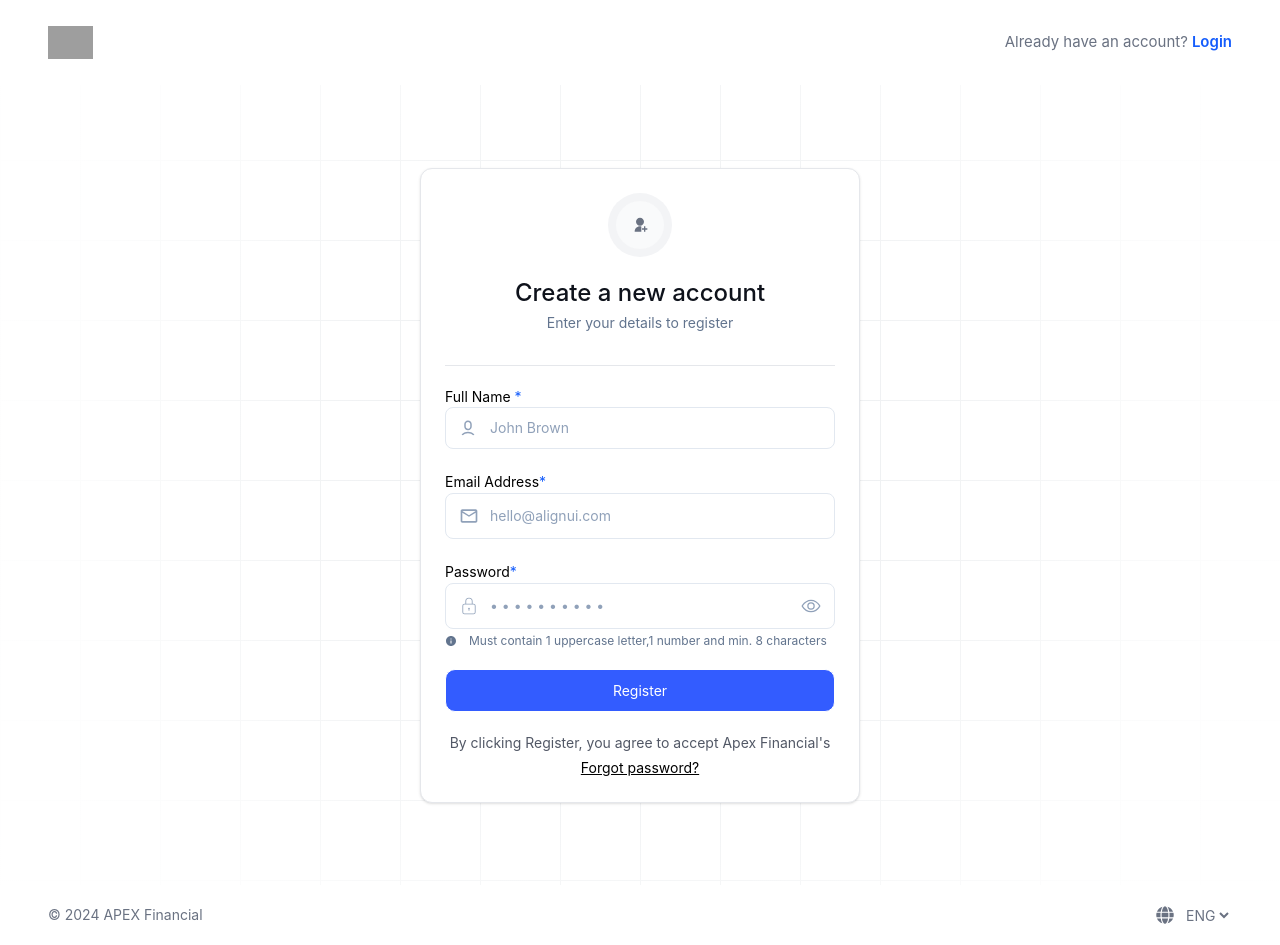
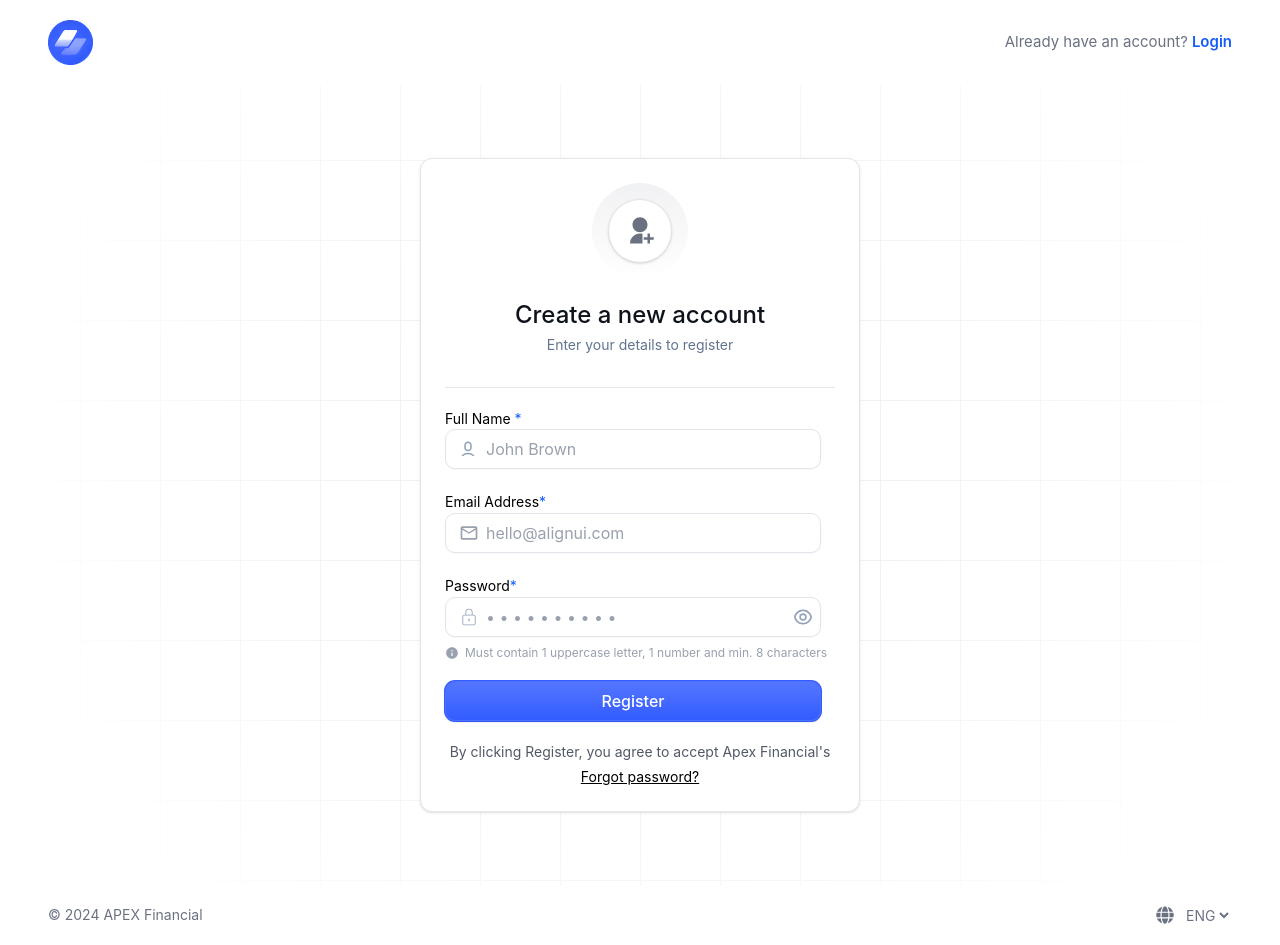
Before and after one commit to dieus-code/apex, a React (Vite) app: page /signup in a window 1280 px wide. Built offline with nearby package versions, Linux system fonts and the light colour scheme; grey boxes are pictures that could not be loaded.

Commit message:
design flaw fix & import path resolutions

```diff
--- a/src/components/auth-components/AuthCard.tsx
+++ b/src/components/auth-components/AuthCard.tsx
@@ -7,9 +7,10 @@ type AuthCardProps = {
 
 const AuthCard = ({ icon, children }: AuthCardProps) => {
   return (
+
     <div className="w-full max-w-[440px] rounded-xl border border-gray-200 bg-white p-6 shadow-sm">
-     <div className=" flex w-16 h-16 mb-5 mx-auto items-center justify-center rounded-full bg-gray-100 p-4">
-      <div className="p-4 mx-auto  flex h-12 w-12 items-center justify-center rounded-full bg-gray-50">
+     <div className=" flex w-24 h-24 mb-5 mx-auto items-center justify-center rounded-full bg-gradient-to-b from-[#717784]/10 to-[#717784]/0 p-4">
+      <div className="p-4 mx-auto  flex h-16 w-16 items-center justify-center rounded-full bg-[#FFFFFF] shadow-sm border border-[#E1E4EA]">
         {icon}
       </div>
 </div>
--- a/src/components/auth-components/Navbar.tsx
+++ b/src/components/auth-components/Navbar.tsx
@@ -1,5 +1,5 @@
 import { Link } from "react-router-dom";
-import logo from "../assets/Apex_logo.png";
+import logo from "../../assets/Apex_logo.png";
 
 interface NavbarProps {
   text: string;
--- a/src/components/auth-components/buttons.tsx
+++ b/src/components/auth-components/buttons.tsx
@@ -4,11 +4,8 @@ interface ButtonProps extends React.ButtonHTMLAttributes<HTMLButtonElement> {
 }
 export default function Button({ children, ...props }: ButtonProps) {
   return (
-    <button
-      className="w-full  bg-[#335CFF] hover:bg-[#2349E6] text-white px-[10px] py-[10px] border transition duration-300 rounded-[10px] text-[14px]"
-
-    >
-      {children}
-    </button>
+   <button className="relative overflow-hidden w-[376px] h-10 p-[10px] gap-1 rounded-[10px] flex items-center justify-center text-white font-medium bg-[#335CFF] border border-white/12 shadow-[0px_0px_0px_1px_#335CFF,0px_1px_2px_0px_rgba(14,18,27,0.24)] before:absolute before:inset-0 before:bg-gradient-to-b before:from-white/16 before:to-transparent hover:opacity-95 transition-opacity">
+  {children}
+</button>
   );
 }
--- a/src/components/auth-components/inputs.tsx
+++ b/src/components/auth-components/inputs.tsx
@@ -2,7 +2,7 @@ import React from "react";
 import {Link} from "react-router-dom";
 
 import { CiLock } from "react-icons/ci";
-import { IoEyeOutline } from "react-icons/io5";
+import { RiEyeLine } from "react-icons/ri";
 import { MdMailOutline } from "react-icons/md";
 import { RiUser6Line } from "react-icons/ri";
 import { RiInformationFill } from "react-icons/ri";
@@ -34,7 +34,7 @@ export default function NewInputs(){
                 name="fullName"
                 required
                 placeholder="John Brown"
-                className="w-full pl-11 pr-4 py-2.5 rounded-lg border border-slate-200 text-slate-800 placeholder-slate-400 text-sm focus:outline-none focus:border-indigo-500 focus:ring-2 focus:ring-indigo-500/20 transition duration-150 ease-in-out"
+                className="w-[376px] h-10 py-[10px] pr-[10px] pl-10 rounded-[10px] bg-[#FFFFFF] border border-[#E1E4EA] text-[#0E121B] placeholder:text-[#99A0AE] shadow-[0px_1px_2px_0px_#0A0D1408] focus:outline-none focus:border-[#335CFF] focus:ring-1 focus:ring-[#335CFF] transition-all"
               />
             </div>
           </div>
@@ -44,15 +44,17 @@ export default function NewInputs(){
               Email Address<span className="text-blue-600">*</span>
             </label>
             <div className="relative flex items-center">
+  {/* Absolute Icon */}
+  <MdMailOutline className="absolute left-3.5 text-[#99A0AE] text-xl pointer-events-none" />
 
-              <MdMailOutline className="absolute left-3.5 text-slate-400 text-xl pointer-events-none" />
+  {/* Email Input */}
   <input
     type="email"
     id="email"
     name="email"
     required
     placeholder="hello@alignui.com"
-                className="w-full pl-11 pr-4 py-3 rounded-lg border border-slate-200 text-slate-800 placeholder-slate-400 text-sm focus:outline-none focus:border-indigo-500 focus:ring-2 focus:ring-indigo-500/20 transition duration-150 ease-in-out"
+    className="w-[376px] h-10 py-[10px] pr-[10px] pl-10 rounded-[10px] bg-[#FFFFFF] border border-[#E1E4EA] text-[#0E121B] placeholder:text-[#99A0AE] shadow-[0px_1px_2px_0px_#0A0D1408] focus:outline-none focus:border-[#335CFF] focus:ring-1 focus:ring-[#335CFF] transition-all"
   />
 </div>
 
@@ -71,14 +73,17 @@ export default function NewInputs(){
           id="password"
           name="password"
          placeholder="• • • • • • • • • •"
-          className="w-full pl-11 pr-4 py-3 rounded-lg border border-slate-200 text-slate-800 placeholder-slate-400 text-sm focus:outline-none focus:border-indigo-500 focus:ring-2 focus:ring-indigo-500/20 transition duration-150 ease-in-out"
+           className="w-[376px] h-10 py-[10px] pr-[10px] pl-10 rounded-[10px] bg-[#FFFFFF] border border-[#E1E4EA] text-[#0E121B] placeholder:text-[#99A0AE] shadow-[0px_1px_2px_0px_#0A0D1408] focus:outline-none focus:border-[#335CFF] focus:ring-1 focus:ring-[#335CFF] transition-all"
         />
-        <IoEyeOutline className="absolute right-3.5 text-slate-400 text-xl pointer-events-none"  />
+        <RiEyeLine className="absolute right-3.5 text-slate-400 text-xl pointer-events-none mr-2"  />
       </div>
 
 
  {/* Password Requirements Checklist Line */}
-        <div  className="text-center flex items-center gap-3 mt-1 text-xs text-slate-500"> <RiInformationFill/><span><p>Must contain 1 uppercase letter,1 number and min. 8 characters </p ></span></div>
+        <div className="flex items-center gap-1.5 mt-2 text-[12px] leading-[16px] text-[#99A0AE]">
+  <RiInformationFill className="text-sm shrink-0 text-[#99A0AE]" />
+  <p>Must contain 1 uppercase letter, 1 number and min. 8 characters</p>
+</div>
         </div>
        <Button type="submit">Register</Button>
         {/* terms and conditions */}
@@ -118,7 +123,7 @@ export function LoginInputs(){
                 name="email"
                 required
                 placeholder="hello@alignui.com"
-                className="w-full pl-11 pr-4 py-3 rounded-lg border border-slate-200 text-slate-800 placeholder-slate-400 text-sm focus:outline-none focus:border-indigo-500 focus:ring-2 focus:ring-indigo-500/20 transition duration-150 ease-in-out"
+                className="w-[376px] h-10 py-[10px] pr-[10px] pl-10 rounded-[10px] bg-[#FFFFFF] border border-[#E1E4EA] text-[#0E121B] placeholder:text-[#99A0AE] shadow-[0px_1px_2px_0px_#0A0D1408] focus:outline-none focus:border-[#335CFF] focus:ring-1 focus:ring-[#335CFF] transition-all"
               />
             </div>
 
@@ -138,9 +143,9 @@ export function LoginInputs(){
           id="password"
           name="password"
           placeholder="• • • • • • • • • •"
-          className="w-full pl-11 pr-4 py-3 rounded-lg border border-slate-200 text-slate-800 placeholder-slate-400 text-sm focus:outline-none focus:border-indigo-500 focus:ring-2 focus:ring-indigo-500/20 transition duration-150 ease-in-out"
+        className="w-[376px] h-10 py-[10px] pr-[10px] pl-10 rounded-[10px] bg-[#FFFFFF] border border-[#E1E4EA] text-[#0E121B] placeholder:text-[#99A0AE] shadow-[0px_1px_2px_0px_#0A0D1408] focus:outline-none focus:border-[#335CFF] focus:ring-1 focus:ring-[#335CFF] transition-all"
         />
-        <IoEyeOutline className="absolute right-3.5 text-slate-400 text-xl pointer-events-none"  />
+        <RiEyeLine className="absolute right-3.5 text-slate-400 text-xl pointer-events-none"  />
       </div>
       </div>
 
@@ -155,7 +160,7 @@ export function LoginInputs(){
             <label htmlFor="remember" className="ml-2 text-sm text-slate-600 cursor-pointer select-none">
               keep me logged in
             </label>
-             <Link to ="/reset-password" className="ml-35 text-xs font-medium text-black hover:text-indigo-500 transition-colors underline">
+             <Link to ="/reset-password" className="text-[#525866] font-['Inter'] font-medium text-[14px]  underline decoration-solid underline-offset-0 ml-35">
              Forgot password?
               </Link>
           </div>
@@ -192,7 +197,7 @@ export function ResetInputs(){
                 name="email"
                 required
                 placeholder="hello@alignui.com"
-                className="w-full pl-11 pr-4 py-3 rounded-lg border border-slate-200 text-slate-800 placeholder-slate-400 text-sm focus:outline-none focus:border-indigo-500 focus:ring-2 focus:ring-indigo-500/20 transition duration-150 ease-in-out"
+               className="w-[376px] h-10 py-[10px] pr-[10px] pl-10 rounded-[10px] bg-[#FFFFFF] border border-[#E1E4EA] text-[#0E121B] placeholder:text-[#99A0AE] shadow-[0px_1px_2px_0px_#0A0D1408] focus:outline-none focus:border-[#335CFF] focus:ring-1 focus:ring-[#335CFF] transition-all"
               />
             </div>
 
@@ -217,47 +222,49 @@ const email = "hello@alignui.com"
 
 
         <>
-        <div className="text-center mb-8">
+        <div className="text-center mb-4">
           {/* Title & Description */}
           <h1 className="text-2xl font-medium leading-8 text-center text-[#0E121B]">Enter verification code</h1>
-          <p className="text-sm text-slate-500 mt-2 mb-8 leading-relaxed">
+          <p className="text-sm text-slate-500 mt-2 mb-4 leading-relaxed">
             We've sent a  code to {email}.
           </p>
         </div>
          {/* Divider */}
       <div className="mb-5 h-px w-full bg-gray-200" />
         <form  className="space-y-6">
-          <div className="flex justify-between gap-2" >
-              {/* input 1 */}
+         <div className="flex items-center justify-center gap-2 w-[376px]">
+  {/* Input 1 */}
   <input
     type="text"
     inputMode="numeric"
     maxLength={1}
-                className="w-20 h-14 text-center text-xl font-bold text-slate-800 bg-slate-50 border border-slate-200 rounded-lg focus:bg-white focus:outline-none focus:border-indigo-500 focus:ring-2 focus:ring-indigo-500/20 transition-all duration-150"
+    className="w-[86.5px] h-[64px] py-4 px-2 text-center text-xl font-bold text-[#0E121B] bg-[#FFFFFF] border border-[#E1E4EA] rounded-[10px] shadow-[0px_1px_2px_0px_#0A0D1408] focus:outline-none focus:border-[#335CFF] focus:ring-1 focus:ring-[#335CFF] transition-all"
   />
-              {/* input 2 */}
+
+  {/* Input 2 */}
   <input
     type="text"
     inputMode="numeric"
     maxLength={1}
-                className="w-20 h-14 text-center text-xl font-bold text-slate-800 bg-slate-50 border border-slate-200 rounded-lg focus:bg-white focus:outline-none focus:border-indigo-500 focus:ring-2 focus:ring-indigo-500/20 transition-all duration-150"
+    className="w-[86.5px] h-[64px] py-4 px-2 text-center text-xl font-bold text-[#0E121B] bg-[#FFFFFF] border border-[#E1E4EA] rounded-[10px] shadow-[0px_1px_2px_0px_#0A0D1408] focus:outline-none focus:border-[#335CFF] focus:ring-1 focus:ring-[#335CFF] transition-all"
   />
-              {/* input 3 */}
+
+  {/* Input 3 */}
   <input
     type="text"
     inputMode="numeric"
     maxLength={1}
-                className="w-20 h-14 text-center text-xl font-bold text-slate-800 bg-slate-50 border border-slate-200 rounded-lg focus:bg-white focus:outline-none focus:border-indigo-500 focus:ring-2 focus:ring-indigo-500/20 transition-all duration-150"
+    className="w-[86.5px] h-[64px] py-4 px-2 text-center text-xl font-bold text-[#0E121B] bg-[#FFFFFF] border border-[#E1E4EA] rounded-[10px] shadow-[0px_1px_2px_0px_#0A0D1408] focus:outline-none focus:border-[#335CFF] focus:ring-1 focus:ring-[#335CFF] transition-all"
   />
-              {/* input 4 */}
+
+  {/* Input 4 */}
   <input
     type="text"
     inputMode="numeric"
     maxLength={1}
-                className="w-20 h-14 text-center text-xl font-bold text-slate-800 bg-slate-50 border border-slate-200 rounded-lg focus:bg-white focus:outline-none focus:border-indigo-500 focus:ring-2 focus:ring-indigo-500/20 transition-all duration-150"
+    className="w-[86.5px] h-[64px] py-4 px-2 text-center text-xl font-bold text-[#0E121B] bg-[#FFFFFF] border border-[#E1E4EA] rounded-[10px] shadow-[0px_1px_2px_0px_#0A0D1408] focus:outline-none focus:border-[#335CFF] focus:ring-1 focus:ring-[#335CFF] transition-all"
   />
 </div>
-
           {/* Submit Button */}
             <Button type="submit">Submit code</Button>
         </form>
--- a/src/pages/auth-pages/EmailVerificationPage.tsx
+++ b/src/pages/auth-pages/EmailVerificationPage.tsx
@@ -1,10 +1,7 @@
 import { RiMailCheckFill } from "react-icons/ri";
-import AuthCard from "../components/auth-components/AuthCard";
-import GridBackground from "../components/auth-components/GridBackground";
-import Navbar from "../components/auth-components/Navbar";
-import Footer from "../components/auth-components/Footer";
-import { VerifyInputs } from "../components/auth-components/inputs";
-import Layout from "../components/auth-components/Layout";
+import AuthCard from "../../components/auth-components/AuthCard";
+import { VerifyInputs } from "../../components/auth-components/inputs";
+import Layout from "../../components/auth-components/Layout";
 
 const EmailVerificationPage = () => {
   return (
@@ -16,7 +13,7 @@ const EmailVerificationPage = () => {
 
       <div className="flex min-h-screen items-center justify-center px-4">
         <AuthCard
-          icon={<RiMailCheckFill className="h-5 w-5 text-gray-500" />}
+          icon={<RiMailCheckFill className="h-8 w-8 text-gray-500" />}
         >
           <VerifyInputs />
         </AuthCard>
--- a/src/pages/auth-pages/LoginPage.tsx
+++ b/src/pages/auth-pages/LoginPage.tsx
@@ -1,11 +1,7 @@
 import { RiUserFill } from "react-icons/ri";
-import AuthCard from "../components/auth-components/AuthCard";
-import GridBackground from "../components/auth-components/GridBackground";
-import Navbar from "../components/auth-components/Navbar";
-import Footer from "../components/auth-components/Footer";
-import { LoginInputs } from "../components/auth-components/inputs";
-import Layout from "../components/auth-components/Layout";
-
+import AuthCard from "../../components/auth-components/AuthCard";
+import {LoginInputs} from "../../components/auth-components/inputs";
+import Layout from "../../components/auth-components/Layout";
 const LoginPage = () => {
   return (
       <Layout
@@ -15,7 +11,7 @@ const LoginPage = () => {
       >
       <div className="flex min-h-screen items-center justify-center px-4">
         <AuthCard
-          icon={<RiUserFill className="h-5 w-5 text-gray-500" />}
+          icon={<RiUserFill className="h-8 w-8 text-gray-500" />}
         >
           <LoginInputs />
         </AuthCard>
--- a/src/pages/auth-pages/RegisterPage.tsx
+++ b/src/pages/auth-pages/RegisterPage.tsx
@@ -1,8 +1,5 @@
 import { RiUserAddFill } from "react-icons/ri";
 import AuthCard from "../../components/auth-components/AuthCard";
-import GridBackground from "../../components/auth-components/GridBackground";
-import Navbar from "../../components/auth-components/Navbar";
-import Footer from "../../components/auth-components/Footer";
 import NewInputs from "../../components/auth-components/inputs";
 import Layout from "../../components/auth-components/Layout";
 
@@ -15,7 +12,7 @@ const RegisterPage = () => {
       >
       <div className="flex min-h-screen items-center justify-center px-4">
         <AuthCard
-          icon={<RiUserAddFill  className="h-5 w-5 text-gray-500" />}
+          icon={<RiUserAddFill  className="h-8 w-8 text-gray-500" />}
         >
           <NewInputs />
         </AuthCard>
```
Lines whose indentation alone changed are shown as unchanged.
